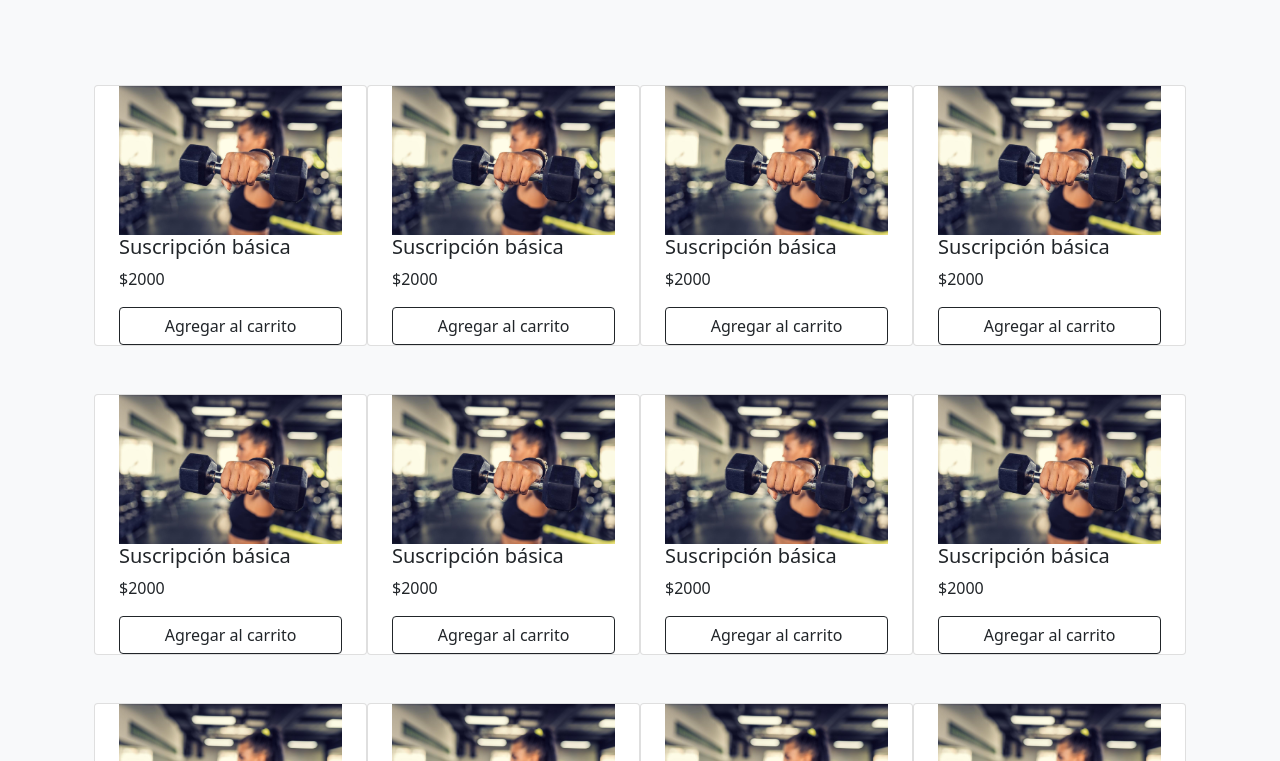
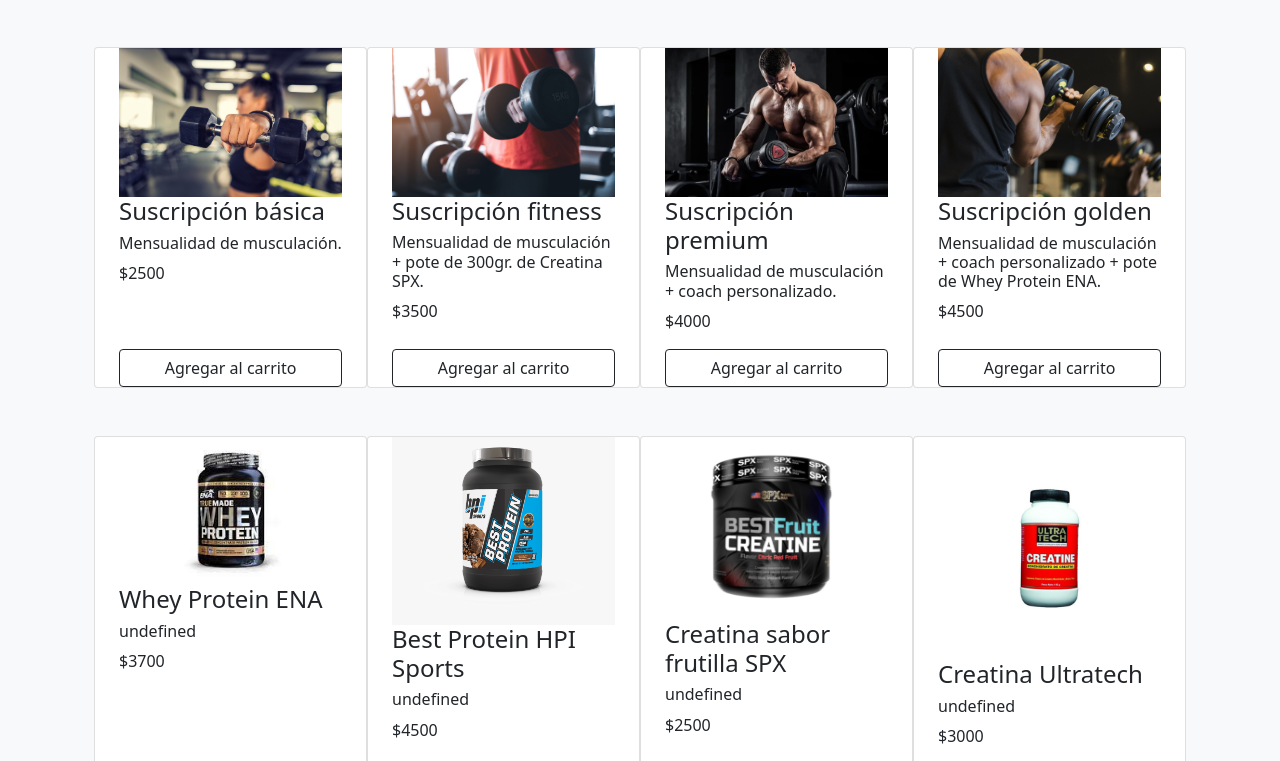
Before and after one commit to santiago-roseti/FitnessClub, a plain HTML site: page index.html in a window 1280 px wide. Shown: the part 488-1249 px from the top of the page. Drawn offline with nearby package versions, Linux system fonts and the light colour scheme; some packages are replaced by stand-ins of ours; a script that the page names is missing.

Commit message:
edite mis cards y agregue por codigo un modal del carrito

```diff
--- a/index.html
+++ b/index.html
@@ -34,6 +34,7 @@
                             </ul>
                         </li>
                     </ul>
+
                     <div class="d-flex">
                         <div class="carritoDeCompras">
                         <button class="btn-carrito btn-outline-dark" type="button">
@@ -42,6 +43,26 @@
                             <span id="total-carrito" class="badge bg-dark text-white ms-1 rounded-pill">0</span>
                         </button>
                         </div>
+                    </div>
+
+                </div>
+            </div>
+            <div class="modal fade" id="exampleModal" tabindex="-1" aria-labelledby="exampleModalLabel" aria-hidden="true">
+                <div class="modal-dialog">
+                    <div class="modal-content">
+                    <div class="modal-header">
+                        <h5 class="modal-title" id="exampleModalLabel">Mi carrito</h5>
+                        <button type="button" class="btn-close" data-bs-dismiss="modal" aria-label="Close"></button>
+                    </div>
+                    <div class="modal-body" id="cards-modal">
+                        <div class="modal-texto">
+
+                        </div>
+                    </div>
+                    <div class="modal-footer" id="modal-footer">
+                        <button type="button" class="btn btn-secondary botonVaciarCarrito" id="vaciarCarrito">Vaciar Carrito</button>
+                        <button type="button" class="btn btn-primary botonInicarCompra">Iniciar compra</button>
+                    </div>
                     </div>
                 </div>
             </div>
@@ -56,40 +77,15 @@
             </div>
 </header>
 <main>
-    <section>
-        <button id= "total-carrito" type="button" class="btn btn-primary" data-bs-toggle="modal" data-bs-target="#exampleModal">
-        Launch demo modal
-      </button>
 
-      <!-- Modal -->
-      <div class="modal fade" id="exampleModal" tabindex="-1" aria-labelledby="exampleModalLabel" aria-hidden="true">
-        <div class="modal-dialog">
-          <div class="modal-content">
-            <div class="modal-header">
-              <h5 class="modal-title" id="exampleModalLabel">Modal title</h5>
-              <button type="button" class="btn-close" data-bs-dismiss="modal" aria-label="Close"></button>
-            </div>
-            <div class="modal-body">
-              ...
-            </div>
-            <div class="modal-footer">
-              <button type="button" class="btn btn-secondary" data-bs-dismiss="modal">Close</button>
-              <button type="button" class="btn btn-primary">Save changes</button>
-            </div>
-          </div>
-        </div>
-      </div></section>
     <h1 class="titulo-carrito">Ofertas</h1>
     <!-- Section-->
         <section class="bg-light py-5">
             <div class="container px-4 px-lg-5 mt-5">
                 <div id="seccion-card" class="row gx-4 gx-lg-5 row-cols-2 row-cols-md-3 row-cols-xl-4 justify-content-center">
-
-
                 </div>
             </div>
         </section>
-        <div id="listaVacia"></div>
 </main>
         <!-- Footer-->
         <footer class="py-5 bg-dark"> -->
--- a/js/main.js
+++ b/js/main.js
@@ -44,9 +44,11 @@
     .then((productos) => {
         productos.forEach((producto)=> {
         const idButton = `add-cart${producto.id}`
+        document.getElementById("cards-modal").innerHTML += `<div class="modal-texto">`
         document.querySelector("#seccion-card").innerHTML += `<div class="card d-flex col mb-5">
         <img src="${producto.image}">
-        <h5>${producto.title}</h5>
+        <h4>${producto.title}</h4>
+        <h6>${producto.description}</h6>
         <p>$${producto.price}</p>
         <button class="btn btn-outline-dark mt-auto" id=${idButton}>Agregar al carrito</button>
         </div>`
--- a/productos.json
+++ b/productos.json
@@ -3,72 +3,76 @@
         "id":1,
         "image":"./imagenes/cuota1.jpg",
         "title":"Suscripción básica",
-        "price":2000
+        "description":"Mensualidad de musculación.",
+        "price":2500
     },
     {
         "id":2,
-        "image":"./imagenes/cuota1.jpg",
-        "title":"Suscripción básica",
-        "price":2000
+        "image":"./imagenes/cuota2.jpg",
+        "title":"Suscripción fitness",
+        "description":"Mensualidad de musculación + pote de 300gr. de Creatina SPX.",
+        "price":3500
     },
     {
         "id":3,
-        "image":"./imagenes/cuota1.jpg",
-        "title":"Suscripción básica",
-        "price":2000
+        "image":"./imagenes/cuota3.jpg",
+        "title":"Suscripción premium",
+        "description":"Mensualidad de musculación + coach personalizado.",
+        "price":4000
     },
     {
         "id":4,
-        "image":"./imagenes/cuota1.jpg",
-        "title":"Suscripción básica",
-        "price":2000
+        "image":"./imagenes/cuota4.jpg",
+        "title":"Suscripción golden",
+        "description":"Mensualidad de musculación + coach personalizado + pote de Whey Protein ENA.",
+        "price":4500
     },
     {
         "id":274,
-        "image":"./imagenes/cuota1.jpg",
-        "title":"Suscripción básica",
-        "price":2000
+        "image":"./imagenes/wheyProteinENA.jpg",
+        "title":"Whey Protein ENA",
+        "price":3700
     },
     {
         "id":384,
-        "image":"./imagenes/cuota1.jpg",
-        "title":"Suscripción básica",
-        "price":2000
+        "image":"./imagenes/BestProteinBPI.png",
+        "title":"Best Protein HPI Sports",
+        "price":4500
     },
     {
         "id":378,
-        "image":"./imagenes/cuota1.jpg",
-        "title":"Suscripción básica",
-        "price":2000
+        "image":"./imagenes/BestFruitCreatineSPX.png",
+        "title":"Creatina sabor frutilla SPX",
+        "price":2500
     },
     {
         "id":103,
-        "image":"./imagenes/cuota1.jpg",
-        "title":"Suscripción básica",
-        "price":2000
+        "image":"./imagenes/UltraTechCreatine.jpg",
+        "title":"Creatina Ultratech",
+        "price":3000
     },
     {
         "id":736,
-        "image":"./imagenes/cuota1.jpg",
-        "title":"Suscripción básica",
-        "price":2000
+        "image":"./imagenes/PreWorkoutGold.jpg",
+        "title":"Pre entreno Gold",
+        "price":2200
     },
     {
         "id":92,
-        "image":"./imagenes/cuota1.jpg",
-        "title":"Suscripción básica",
+        "image":"./imagenes/BCAA ON.jpg",
+        "title":"Omega 3 BCAA",
         "price":2000
     },
     {
         "id":582,
-        "image":"./imagenes/cuota1.jpg",
-        "title":"Suscripción básica",
-        "price":2000
+        "image":"./imagenes/UltraMassENA.webp",
+        "title":"Ganador de Peso",
+        "price":3200
     },
     {
         "id":17,
-        "image":"./imagenes/cuota1.jpg",
-        "title":"Suscripción básica",
-        "price":2000
+        "image":"./imagenes/KetoWightLoss BPI Sports.webp",
+        "title":"Quemador de grasa HPI Sports",
+        "price":3000
     }
 ]
```
